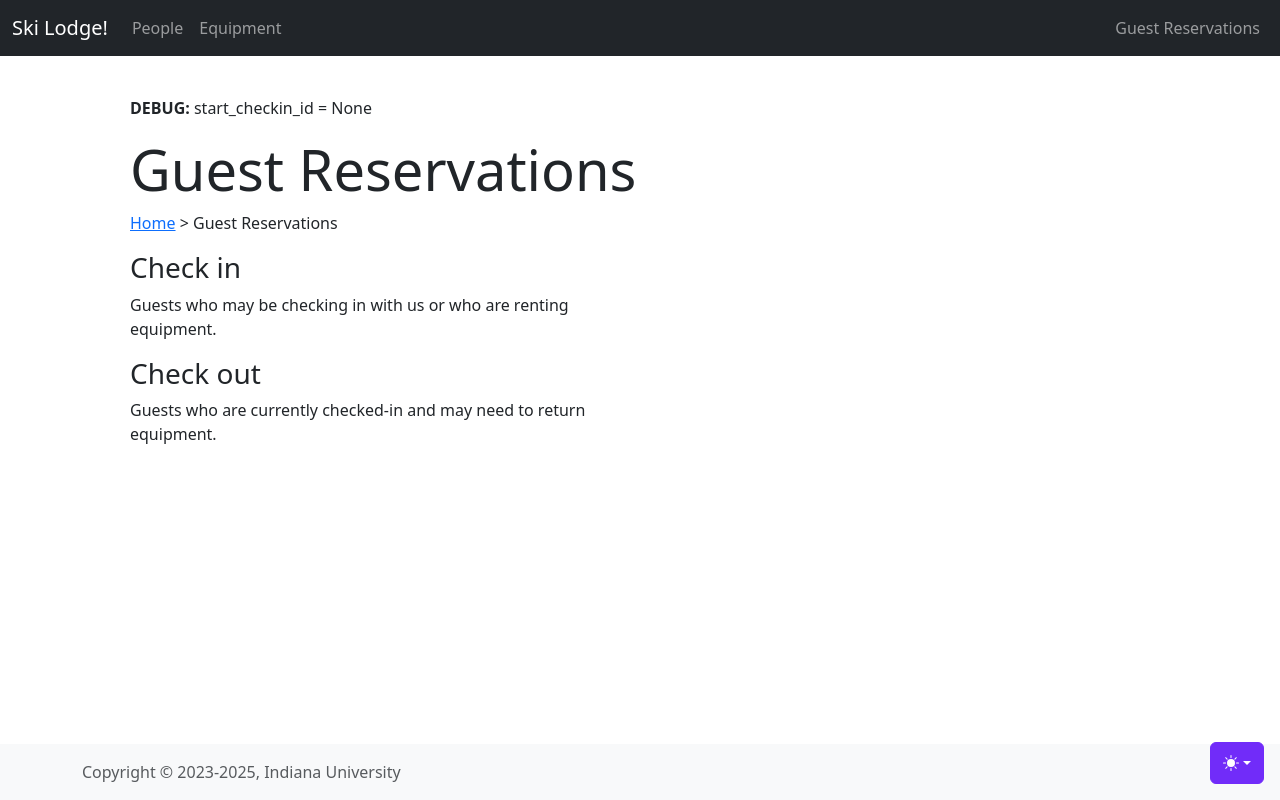
After one commit to matthew-mills182/ski-lodge, a Flask app: page /reservations/ in a window 1280 px wide. The commit adds this page. Run offline with Flask 2, Linux system fonts and the light colour scheme; data that the repository does not hold is empty.

Commit message:
final commit, completed site w check in

```diff
--- a/flaskapp/app.py
+++ b/flaskapp/app.py
@@ -8,7 +8,40 @@ app = Flask(__name__)
 
 @app.route("/")
 def render_index():
-    return render_template("index.html")
+    people = db.get_people()
+
+    # Count guests currently checked in with each pass type
+    on_slope_count = sum(1 for p in people if p.get("status") == "in" and p.get("pass_type") == "Lift Ticket")
+    in_lodge_count = sum(1 for p in people if p.get("status") == "in" and p.get("pass_type") == "Lodge Pass")
+
+    # Load full gear inventory
+    boots = db.get_boots()
+    skis = db.get_skis()
+    poles = db.get_poles()
+
+    rented_boots = [p["boot_size"] for p in people if p["boot_size"]]
+    rented_skis = [p["ski_length"] for p in people if p["ski_length"]]
+    known_pole_heights = {p["height"] for p in poles}
+    rented_poles = [p["pole_height"] for p in people if p["pole_height"] in known_pole_heights]
+
+    for item in boots:
+        item["quantity"] = item["max_quantity"] - rented_boots.count(item["name"])
+    for item in skis:
+        item["quantity"] = item["max_quantity"] - rented_skis.count(item["name"])
+    for item in poles:
+        item["quantity"] = item["max_quantity"] - rented_poles.count(item["height"])
+
+    return render_template(
+        "index.html",
+        on_slope_count=on_slope_count,
+        in_lodge_count=in_lodge_count,
+        boots=boots,
+        skis=skis,
+        poles=poles,
+        miscellaneous=db.get_miscellaneous()
+    )
+
+
 
 @app.route("/people/")
 def render_people():
@@ -90,3 +123,51 @@ def handle_new_equipment():
     db.add_equipment(new_equipment)
 
     return redirect(url_for("render_equipment"))
+
+
+@app.route("/reservations/", methods=["GET", "POST"])
+def render_reservations():
+    people = db.get_people()
+
+    checked_in = [p for p in people if p.get("status") == "in"]
+    not_checked_in = [p for p in people if p.get("status") != "in"]
+
+    start_checkin_id = None
+    if request.method == "POST":
+        start_checkin_id = request.form.get("start_checkin_id")
+
+    return render_template(
+        "reservations.html",
+        checked_in=checked_in,
+        not_checked_in=not_checked_in,
+        start_checkin_id=start_checkin_id
+    )
+
+
+@app.route("/checkin/<person_id>/", methods=["POST"])
+def handle_checkin(person_id):
+    pass_type = request.form.get("pass_type")
+    rent_equipment = request.form.get("rent_equipment")
+
+    boot_size = request.form.get("boot_size") if rent_equipment == "yes" else None
+    ski_length = request.form.get("ski_length") if rent_equipment == "yes" else None
+    pole_height = request.form.get("pole_height") if rent_equipment == "yes" else None
+
+    print("--- CHECK-IN FORM SUBMITTED ---")
+    print("person_id:", person_id)
+    print("pass_type:", pass_type)
+    print("rent_equipment:", rent_equipment)
+    print("boot_size:", boot_size)
+    print("ski_length:", ski_length)
+    print("pole_height:", pole_height)
+
+    db.checkin_guest(person_id, pass_type, boot_size, ski_length, pole_height)
+
+    return redirect(url_for("render_reservations"))
+
+
+
+@app.route("/checkout/<person_id>/", methods=["POST"])
+def handle_checkout(person_id):
+    db.checkout_guest(person_id)
+    return redirect(url_for("render_reservations"))
--- a/flaskapp/templates/base.html
+++ b/flaskapp/templates/base.html
@@ -37,6 +37,11 @@
                             <a class="nav-link" href="{{ url_for('render_equipment')}}">Equipment</a>
                         </li>
                     </ul>
+                    <ul class="navbar-nav ms-auto mb-2 mb-md-0">
+                        <li class="nav-item">
+                            <a class="nav-link" href="{{ url_for('render_reservations')}}">Guest Reservations</a>
+                        </li>
+                    </ul>
                 </div>
             </div>
         </nav>
--- /dev/null
+++ b/flaskapp/templates/reservations.html
@@ -0,0 +1,127 @@
+{% extends "base.html" %}
+
+{% block title %}Guest Reservations{% endblock %}
+
+{% block content %}
+<p><strong>DEBUG:</strong> start_checkin_id = {{ start_checkin_id }}</p>
+
+<h1 class="display-4">Guest Reservations</h1>
+<p><a href="{{ url_for('render_index') }}">Home</a> > Guest Reservations</p>
+
+<div class="row">
+    <!-- Check In Column -->
+    <div class="col-md-6">
+        <h3>Check in</h3>
+        <p>Guests who may be checking in with us or who are renting equipment.</p>
+        <ul class="list-group">
+            {% for guest in not_checked_in %}
+            <li class="list-group-item">
+
+                {% if start_checkin_id|string == guest['id']|string %}
+                    <!-- ✅ Show the big full check-in form -->
+                    <form method="POST" action="{{ url_for('handle_checkin', person_id=guest['id']) }}" class="w-100">
+                        <div class="card p-2 mb-2">
+                            <strong>{{ guest['name'] }}</strong>
+
+                            <!-- Pass Type -->
+                            <div class="form-check">
+                                <input class="form-check-input" type="radio" name="pass_type" value="Lodge Pass" required>
+                                <label class="form-check-label">Lodge Pass</label>
+                            </div>
+                            <div class="form-check">
+                                <input class="form-check-input" type="radio" name="pass_type" value="Lift Ticket" required>
+                                <label class="form-check-label">Lift Ticket</label>
+                            </div>
+
+                            <!-- Rent Equipment -->
+                            <div class="form-group mt-2">
+                                <label for="rent_equipment">Will they rent equipment?</label>
+                                <select name="rent_equipment" class="form-control" required>
+                                    <option value="no">No</option>
+                                    <option value="yes">Yes</option>
+                                </select>
+                            </div>
+
+                            <!-- Equipment Fields -->
+                            <div class="form-group">
+                                <label>Boot Size (US)</label>
+                                <select name="boot_size" class="form-control">
+                                    <option value="">—</option>
+                                    {% for size in range(6, 14) %}
+                                        <option value="{{ size }}">{{ size }}</option>
+                                    {% endfor %}
+                                </select>
+
+                                <label>Ski Length</label>
+                                    <select name="ski_length" class="form-control">
+                                        <option value="">—</option>
+                                        <option value="XS">XS</option>
+                                        <option value="S">S</option>
+                                        <option value="M">M</option>
+                                        <option value="L">L</option>
+                                        <option value="XL">XL</option>
+                                        <option value="3XL">3XL</option>
+                                    </select>
+
+
+                                    <label>Pole Height</label>
+                                    <select name="pole_height" class="form-control">
+                                        <option value="">—</option>
+                                        <option value="36">36</option>
+                                        <option value="38">38</option>
+                                        <option value="40">40</option>
+                                        <option value="42">42</option>
+                                        <option value="44">44</option>
+                                        <option value="46">46</option>
+                                        <option value="48">48</option>
+                                        <option value="50">50</option>
+                                    </select>
+
+                            </div>
+
+                            <button type="submit" class="btn btn-success btn-sm mt-2">Finish Check-In</button>
+                        </div>
+                    </form>
+
+                {% else %}
+                    <!-- ✅ Show the small Check-In button -->
+                    <div class="d-flex justify-content-between align-items-center">
+                        {{ guest['name'] }}
+                        <form method="POST" action="{{ url_for('render_reservations') }}">
+                            <input type="hidden" name="start_checkin_id" value="{{ guest['id'] }}">
+                            <button type="submit" class="btn btn-primary btn-sm">Check-in →</button>
+                        </form>
+                    </div>
+                {% endif %}
+
+            </li>
+
+            {% endfor %}
+        </ul>
+    </div>
+</div>
+<!-- Check Out Column -->
+<div class="col-md-6">
+    <h3>Check out</h3>
+    <p>Guests who are currently checked-in and may need to return equipment.</p>
+    <ul class="list-group">
+        {% for guest in checked_in %}
+            <li class="list-group-item d-flex justify-content-between align-items-center">
+                <div>
+                    <strong>{{ guest['name'] }}</strong><br>
+                    {{ guest['pass_type'] or "—" }}
+                    {% if guest['boot_size'] or guest['ski_length'] or guest['pole_height'] %}
+                        — {{ guest['boot_size'] or "—" }} US,
+                        {{ guest['ski_length'] or "—" }},
+                        {{ guest['pole_height'] or "—" }}"
+                    {% endif %}
+                </div>
+                <form method="POST" action="{{ url_for('handle_checkout', person_id=guest['id']) }}">
+                    <button type="submit" class="btn btn-primary btn-sm">Check out</button>
+                </form>
+            </li>
+        {% endfor %}
+    </ul>
+</div>
+
+{% endblock %}
```
Also changed, not shown: flaskapp/database.py (+68 -3 lines), flaskapp/templates/checkin.html (added, +8 -0 lines), flaskapp/templates/checkout.html (added, +8 -0 lines), flaskapp/templates/index.html (+57 -2 lines), flaskapp/templates/person.html (+26 -9 lines).
